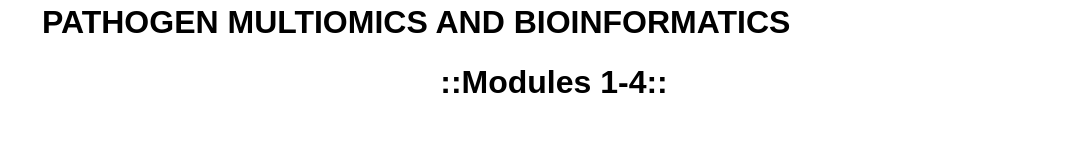
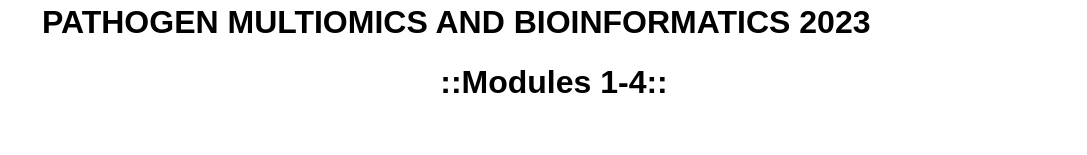
Before and after one commit to jperdigao/PMB, a plain HTML site: page index.html in a window 1280 px wide. Shown: the top 155 px of the page, without its empty margins (96-1183 px from the left). Drawn offline with Linux system fonts and the light colour scheme.

Commit message:
Add files via upload

```diff
--- a/index.html
+++ b/index.html
@@ -12,7 +12,7 @@
 
 <div class="top-bar" >
 
-	<h1>PATHOGEN MULTIOMICS AND BIOINFORMATICS</h1>
+	<h1>PATHOGEN MULTIOMICS AND BIOINFORMATICS 2023</h1>
 </div>
 
 <div class="container1" >
```
